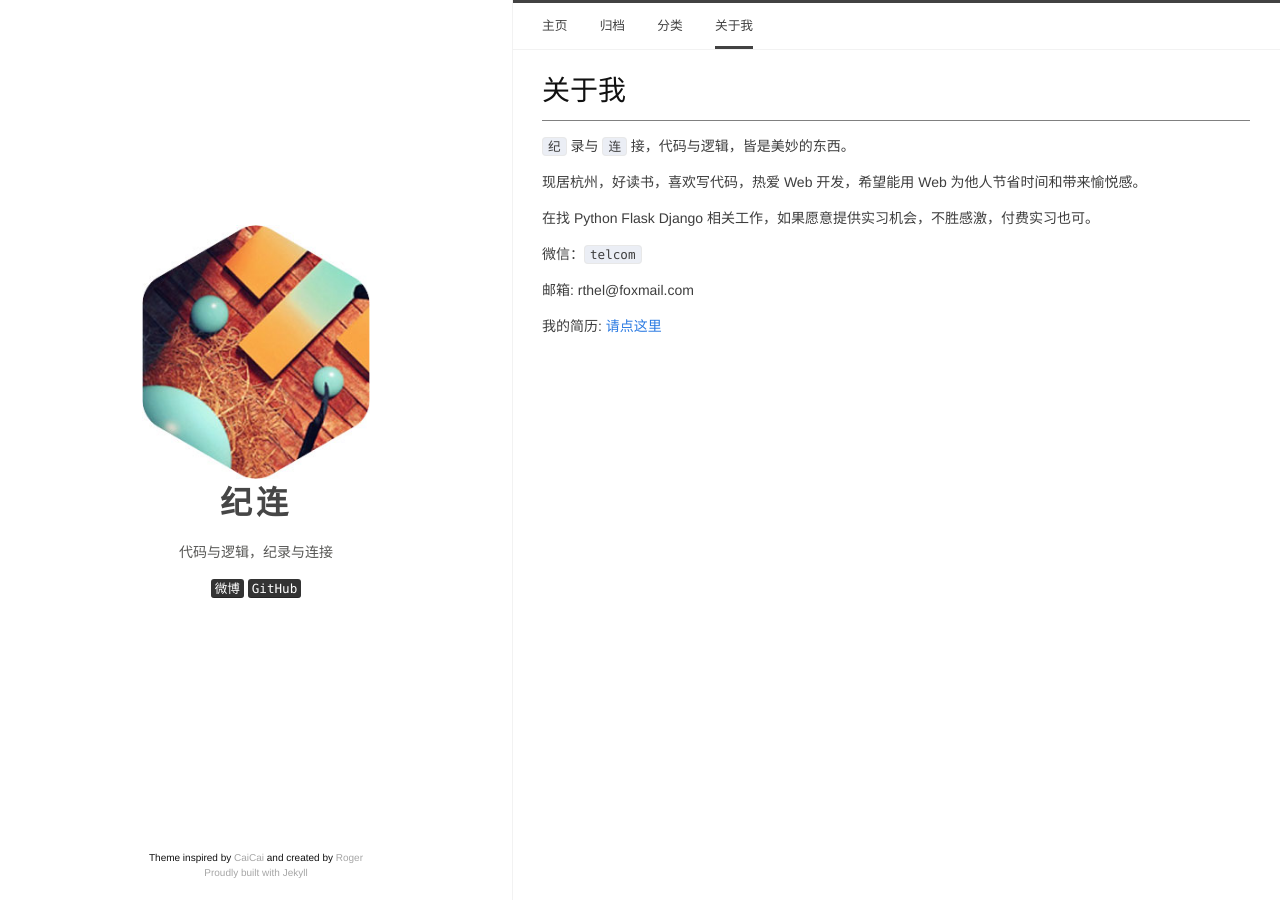
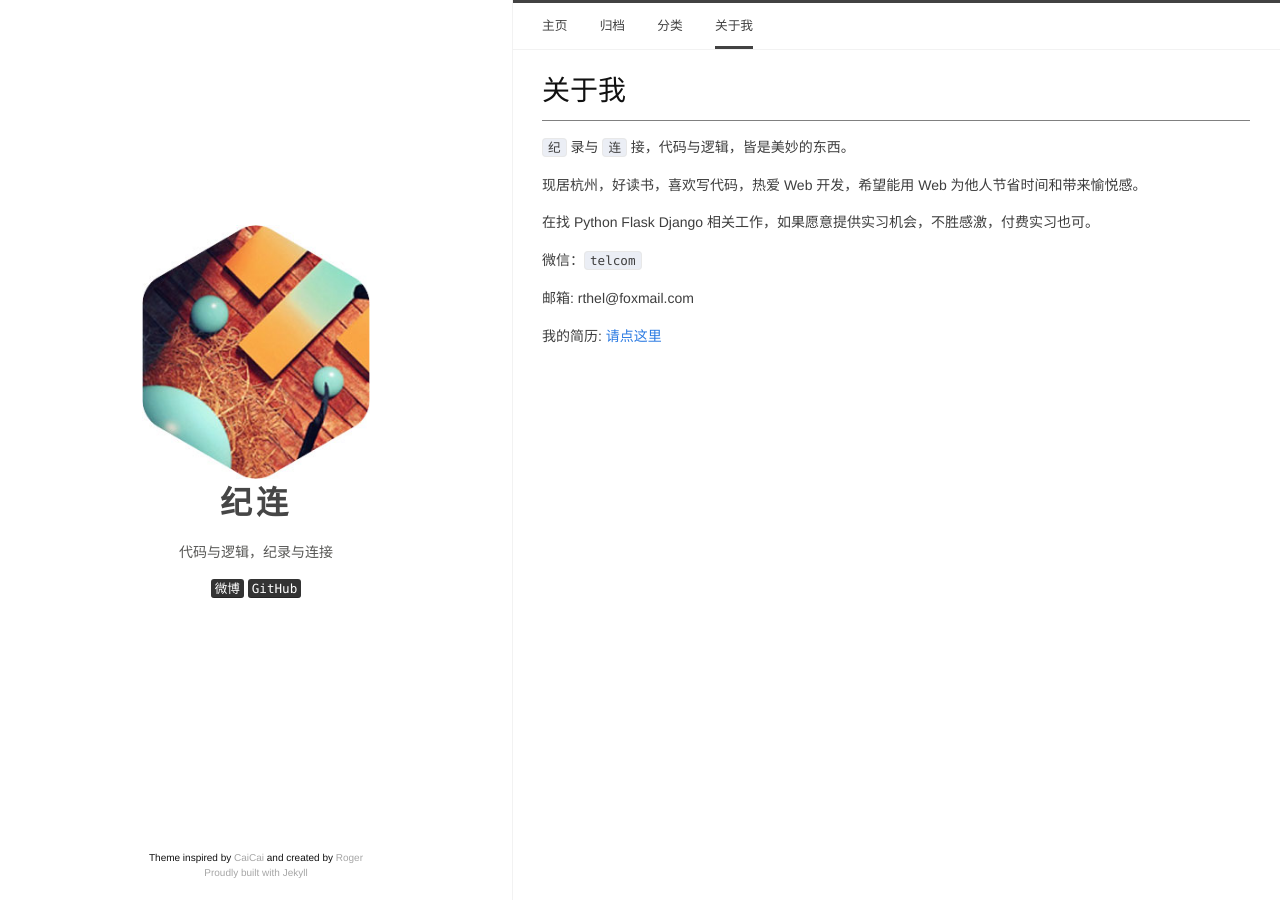
Before and after one commit to aalenliang/roger93y.github.io, a Jekyll site: the page built from about.md, in a window 1280 px wide. Built offline with Jekyll 4.4.1, drawn with Linux system fonts in a browser that asks for light colours; comment, search, counter and statistics services are not loaded.

Commit message:
update style

```diff
--- a/_sass/anatole/_layout.scss
+++ b/_sass/anatole/_layout.scss
@@ -472,6 +472,11 @@
 
   p {
     color: $post-text-color;
+    // letter-spacing: 0.05em;
+    line-height: 1.6em;
+    @include media-query($on-laptop) {
+      @include relative-font-size(1.15);
+    }
   }
 
   h2 {
```
